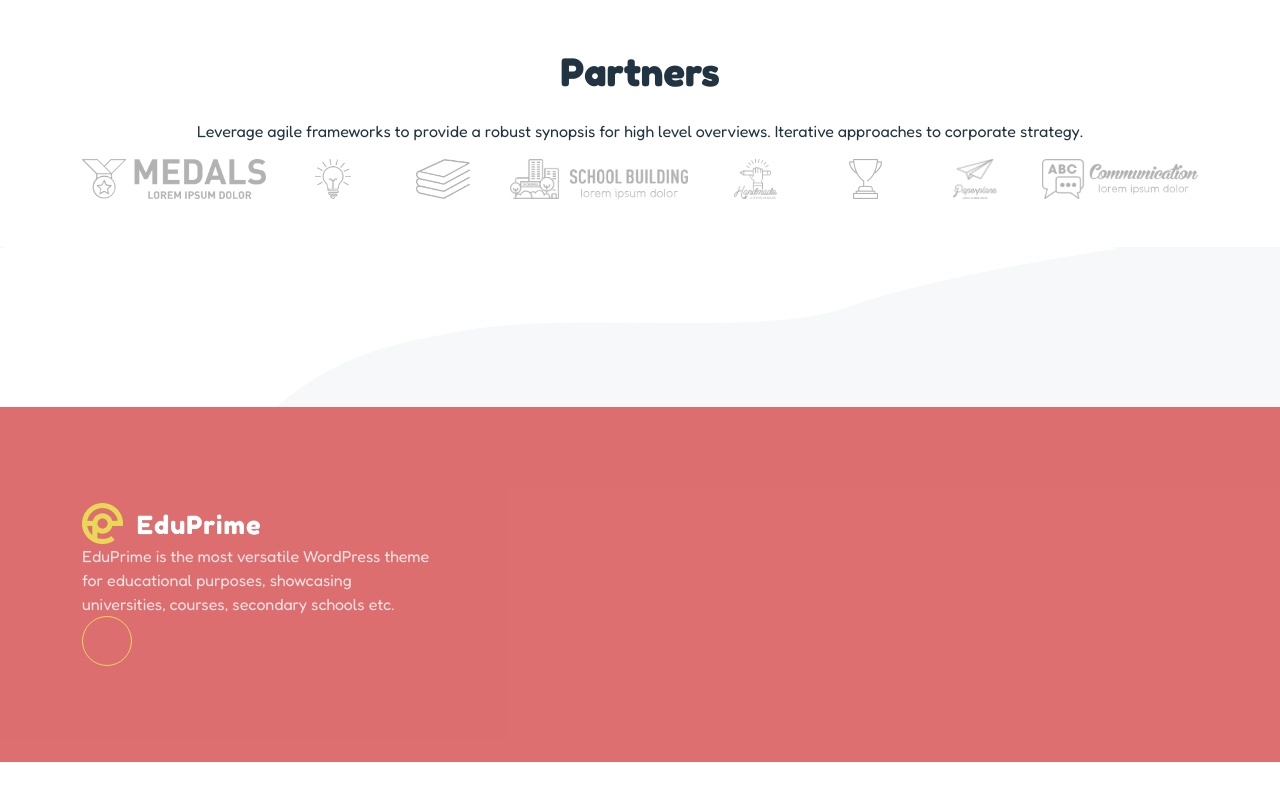
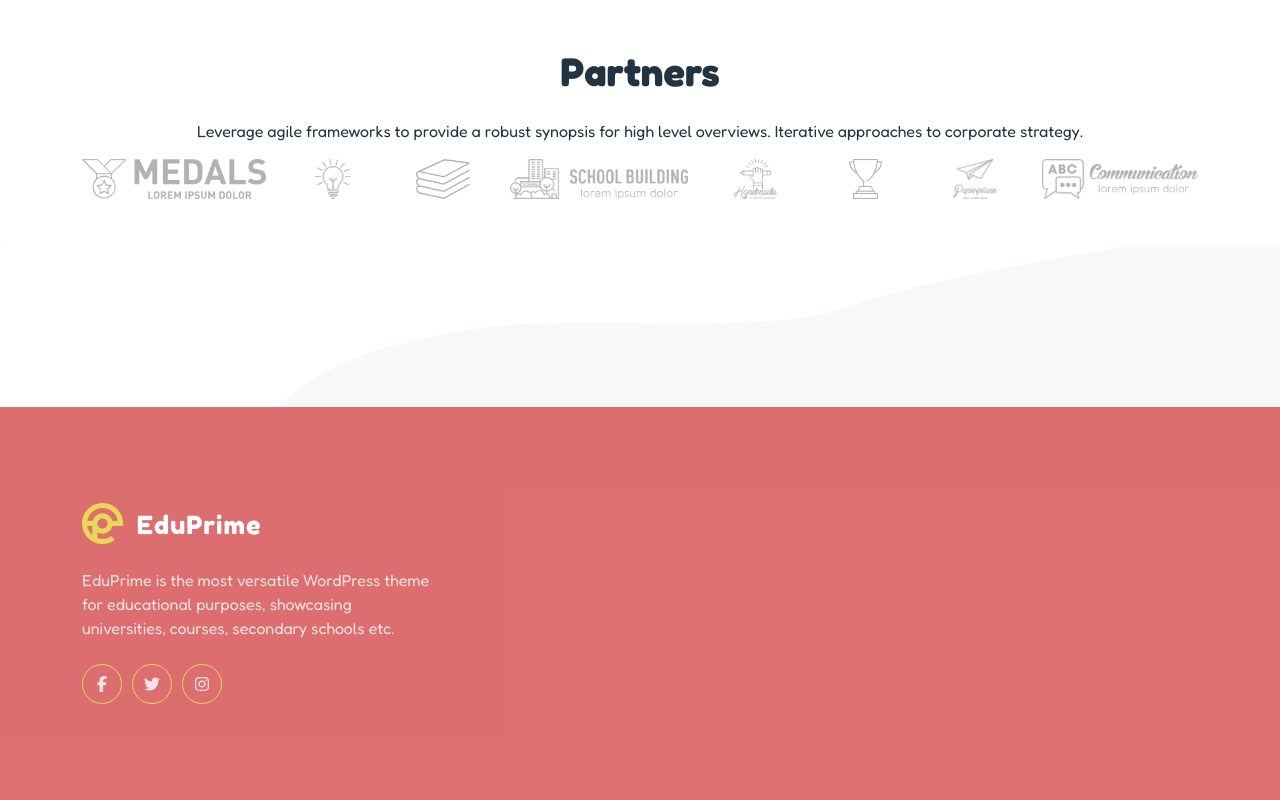
Before and after one commit to DarioGiusino/proj-html-vuejs, a Vue app: page / in a window 1280 px wide. Shown: the part 4849-5649 px from the top of the page. Before the commit the page ends 5611 px from the top, so only its background shows below. Built offline with nearby package versions, Linux system fonts and the light colour scheme.

Commit message:
finished social links comp

```diff
--- a/src/components/footer/SocialLinks.vue
+++ b/src/components/footer/SocialLinks.vue
@@ -8,12 +8,12 @@ export default {
 
 <template>
     <!-- upper logo -->
-    <header>
+    <header class="mb-4">
         <img class="w-50" src="../../assets/img/theme_eduprime_logo.png" alt="edu logo">
     </header>
 
     <!-- central description -->
-    <main>
+    <main class="mb-4">
         <p class="mb-0">
             EduPrime is the most versatile WordPress theme for educational purposes, showcasing universities, courses,
             secondary schools etc.
@@ -22,7 +22,9 @@ export default {
 
     <!-- social links -->
     <footer>
-        <base-button class="social-btn"></base-button>
+        <base-button class="social-btn"><font-awesome-icon icon="fa-brands fa-facebook-f" /></base-button>
+        <base-button class="social-btn"><font-awesome-icon icon="fa-brands fa-twitter" /></base-button>
+        <base-button class="social-btn"><font-awesome-icon icon="fa-brands fa-instagram" /></base-button>
     </footer>
 </template>
 
@@ -31,10 +33,18 @@ export default {
 
 .social-btn {
     background-color: transparent;
+    color: $text-white-2;
     border-color: $border-yellow-1;
     padding: 5px 5px;
-    width: 50px;
-    height: 50px;
+    width: 40px;
+    height: 40px;
     border-radius: 50%;
+    margin-right: 10px;
+
+    &:hover {
+        background-color: $bg-white-2;
+        color: $text-grey-10;
+        border-color: $border-grey;
+    }
 }
 </style>
```
